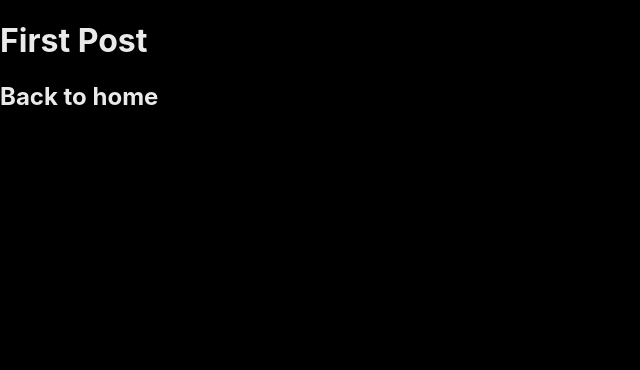
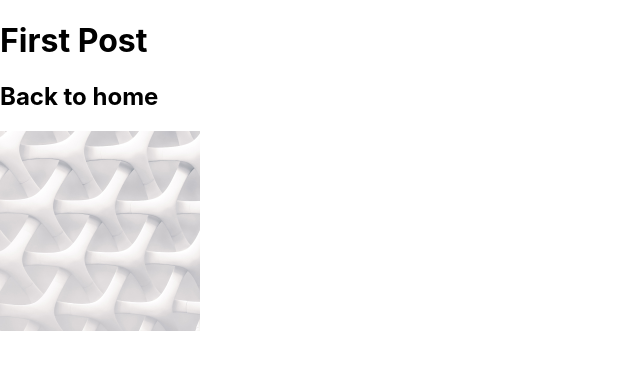
Before and after one commit to paulop2/pvsdev, a Next.js app: page /posts/first-post in a window 1280 px wide. Shown: the top 370 px of the page, without its empty margins (0-640 px from the left). Built offline with nearby package versions, Linux system fonts and the light colour scheme.

Commit message:
Tutorial: images

```diff
--- a/pages/posts/first-post.js
+++ b/pages/posts/first-post.js
@@ -1,6 +1,8 @@
 import Link from 'next/link'
+import Image from 'next/image'
 
 export default function FirstPost() {
+
   return (
     <>
       <h1>First Post</h1>
@@ -9,6 +11,14 @@
           <a> Back to home</a>
         </Link>
       </h2>
+
+      <Image
+        src="/images/profile.jpg" // Route of the image file
+        height={200} // Desired size with correct aspect ratio
+        width={200} // Desired size with correct aspect ratio
+        alt="Your Name"
+      />
+
     </>
   )
 }
--- a/styles/globals.css
+++ b/styles/globals.css
@@ -1,9 +1,9 @@
 html,
 body {
-  background-color: #000;
+  /* background-color: #000; */
   padding: 0;
   margin: 0;
-  color: #eaeaea;
+  /* color: #eaeaea; */
   font-family: -apple-system, BlinkMacSystemFont, Segoe UI, Roboto, Oxygen,
     Ubuntu, Cantarell, Fira Sans, Droid Sans, Helvetica Neue, sans-serif;
 }
```
Also changed, not shown: public/images/profile.jpg (added).
